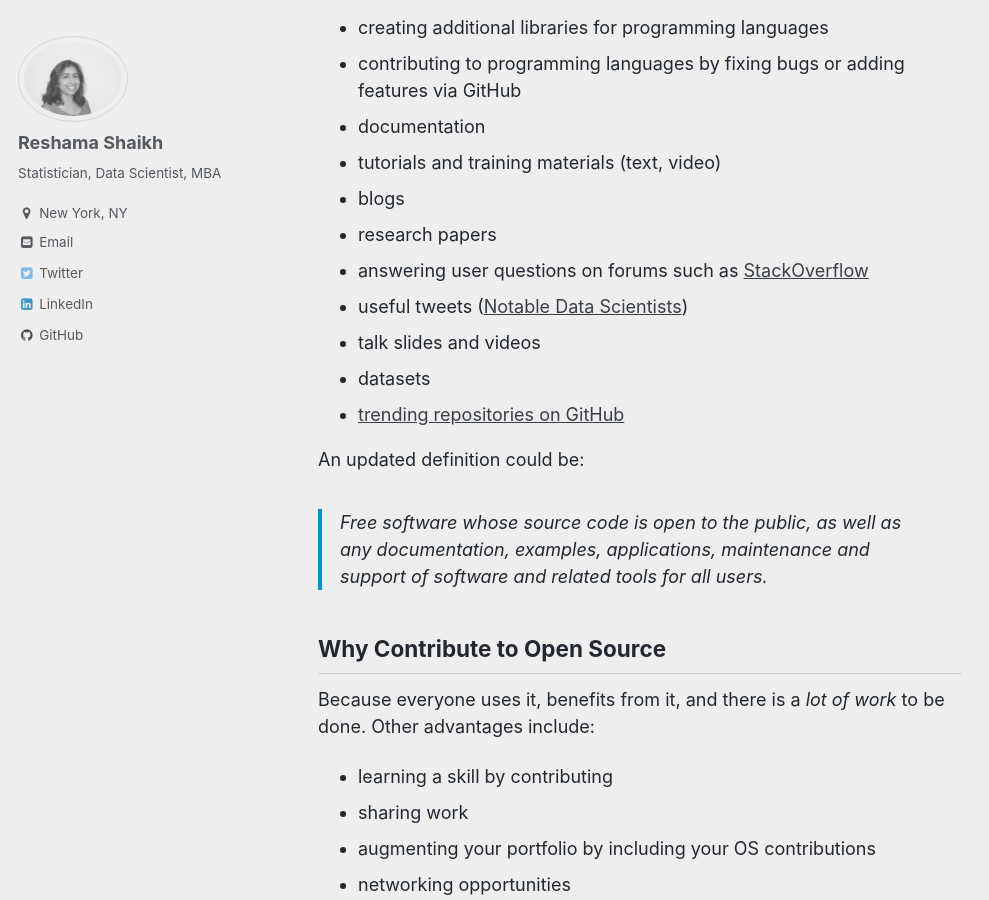
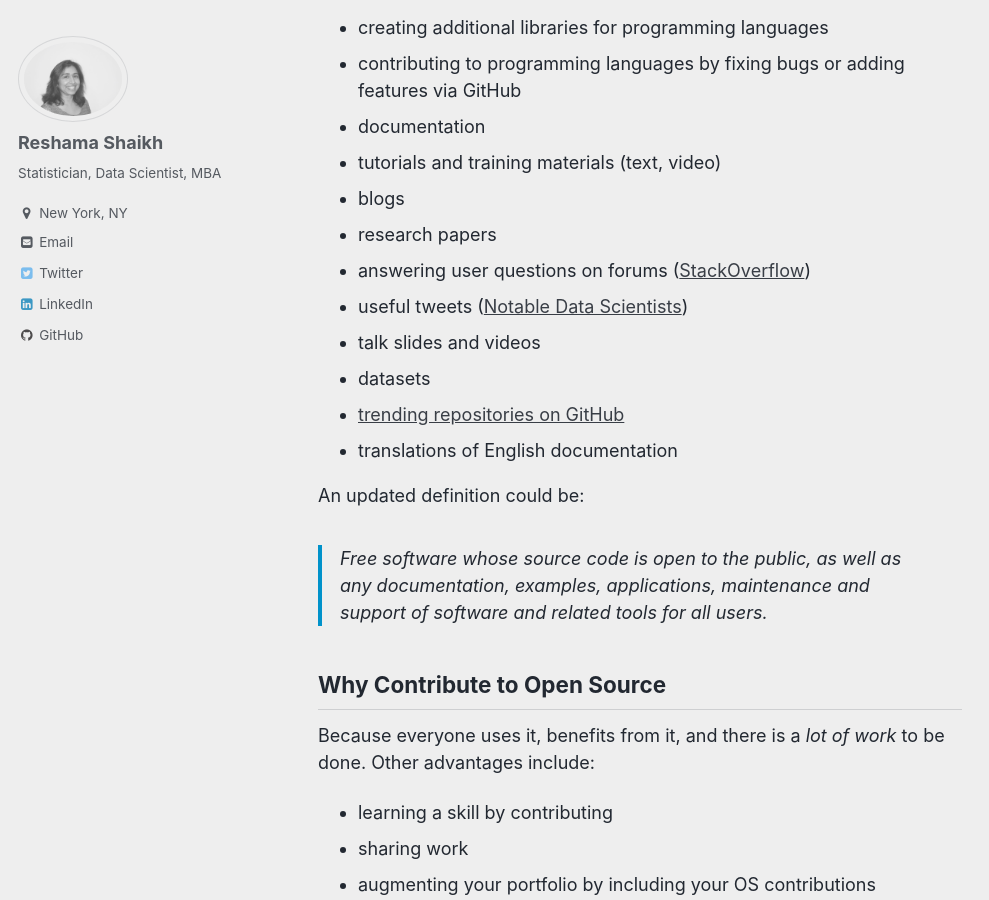
Before and after one commit to reshamas/reshamas.github.io, a Jekyll site: the page built from _posts/2018-04-07-how-i-unknowingly-contributed-to-open-source.md, in a window 1280 px wide and 900 px high, scrolled down 2018 px. Shown: the whole window, without its empty margins (0-989 px from the left). Built offline with Jekyll 4.4.1, drawn with Linux system fonts in a browser that asks for light colours; emoji names are drawn with the system emoji font; comment, search, counter and statistics services are not loaded.

Commit message:
Update 2018-04-07-how-i-unknowingly-contributed-to-open-source.md

```diff
--- a/_posts/2018-04-07-how-i-unknowingly-contributed-to-open-source.md
+++ b/_posts/2018-04-07-how-i-unknowingly-contributed-to-open-source.md
@@ -40,11 +40,12 @@
 - tutorials and training materials (text, video)
 - blogs
 - research papers
-- answering user questions on forums such as [StackOverflow](https://stackoverflow.com/questions)
+- answering user questions on forums ([StackOverflow](https://stackoverflow.com/questions))
 - useful tweets ([Notable Data Scientists](https://twitter.com/reshamas/lists/notable-data-scientists))
 - talk slides and videos
 - datasets
 - [trending repositories on GitHub](https://github.com/trending)
+- translations of English documentation
 
 An updated definition could be:
 >Free software whose source code is open to the public, as well as any documentation, examples, applications, maintenance and support of software and related tools for all users.
```
